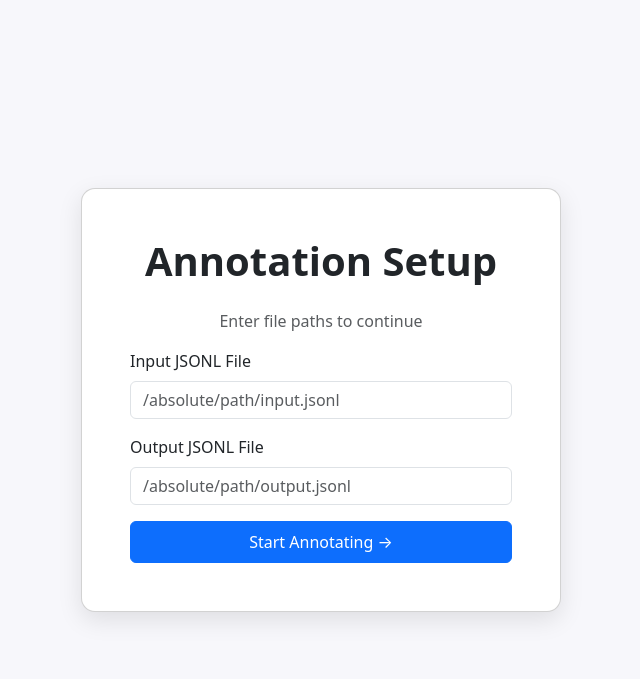
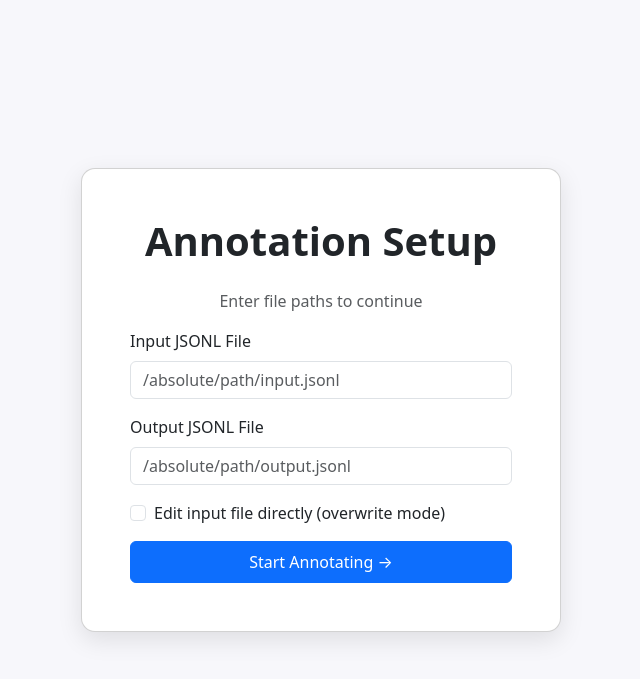
Before and after one commit to HDGeeks/annotator, a Flask app: page / in a window 1280 px wide. Shown: the top 679 px of the page, without its empty margins (319-959 px from the left). Run offline with Flask 3, Linux system fonts and the light colour scheme.

Commit message:
Add edit mode functionality to annotation tool

```diff
--- a/app.py
+++ b/app.py
@@ -12,6 +12,7 @@ OUTPUT_PATH = None
 DATA = []
 PROGRESS = 0
 EMOTIONS = {}
+EDIT_MODE = False
 
 # ----------------------------
 # HELPERS
@@ -40,11 +41,12 @@ def write_output(output_path, row):
 
 @app.route("/", methods=["GET", "POST"])
 def index():
-    global INPUT_PATH, OUTPUT_PATH, DATA, PROGRESS, EMOTIONS
+    global INPUT_PATH, OUTPUT_PATH, DATA, PROGRESS, EMOTIONS, EDIT_MODE
 
     if request.method == "POST":
         INPUT_PATH = request.form["input_path"]
         OUTPUT_PATH = request.form["output_path"]
+        EDIT_MODE = "edit_mode" in request.form
 
         # Load main data
         DATA = load_data(INPUT_PATH)
@@ -87,11 +89,16 @@ def annotate():
                 "emotion": emotion
             })
 
-        # Write new row to output file
-        write_output(OUTPUT_PATH, {
-            "input": row["input"],
-            "output": edited_output
-        })
+        if EDIT_MODE:
+            DATA[PROGRESS]["output"] = edited_output
+            with open(INPUT_PATH, "w", encoding="utf-8") as f:
+                for r in DATA:
+                    f.write(json.dumps(r, ensure_ascii=False) + "\n")
+        else:
+            write_output(OUTPUT_PATH, {
+                "input": row["input"],
+                "output": edited_output
+            })
 
         PROGRESS += 1
         return redirect(url_for("annotate"))
--- a/templates/index.html
+++ b/templates/index.html
@@ -35,6 +35,13 @@
                 <input type="text" name="output_path" class="form-control" placeholder="/absolute/path/output.jsonl" required>
             </div>
 
+            <div class="form-check mb-3 mt-2">
+                <input class="form-check-input" type="checkbox" name="edit_mode" id="edit_mode">
+                <label class="form-check-label" for="edit_mode">
+                    Edit input file directly (overwrite mode)
+                </label>
+            </div>
+
             <button class="btn btn-primary w-100 py-2">
                 Start Annotating →
             </button>
```
